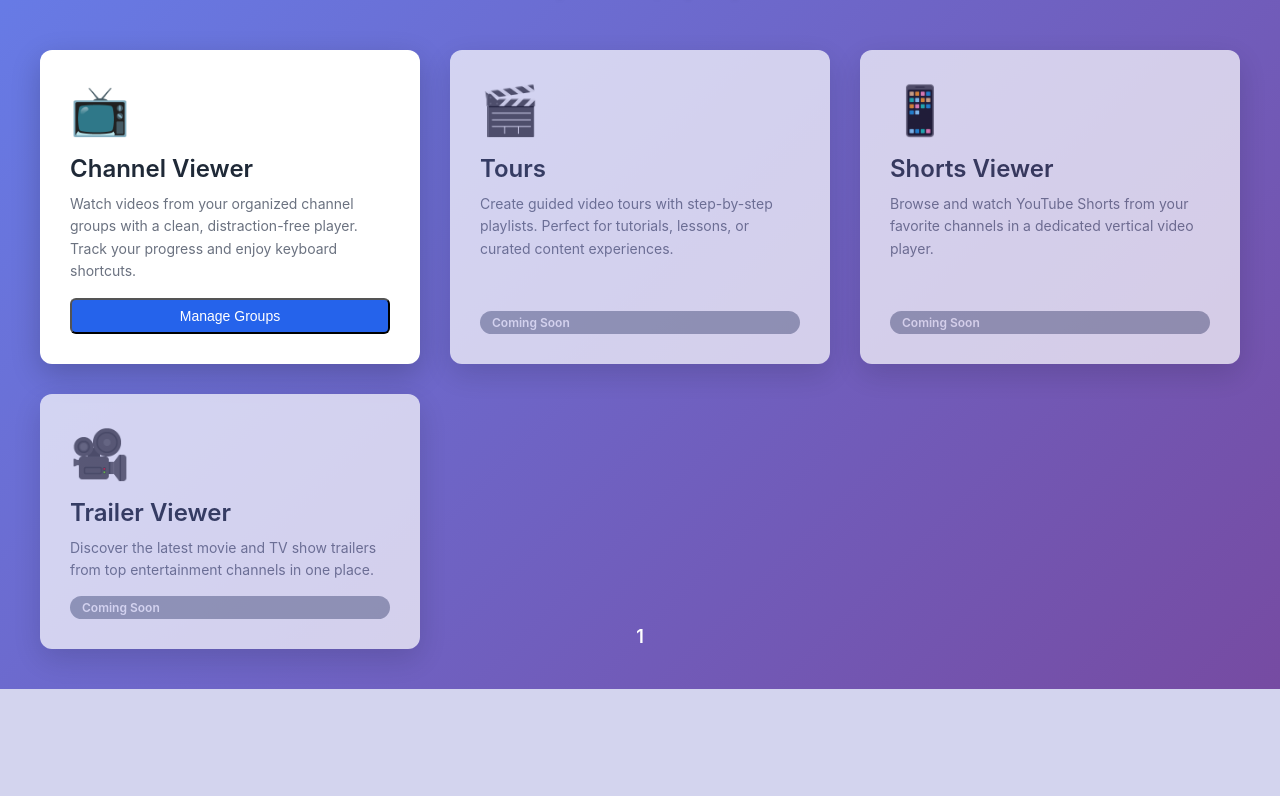
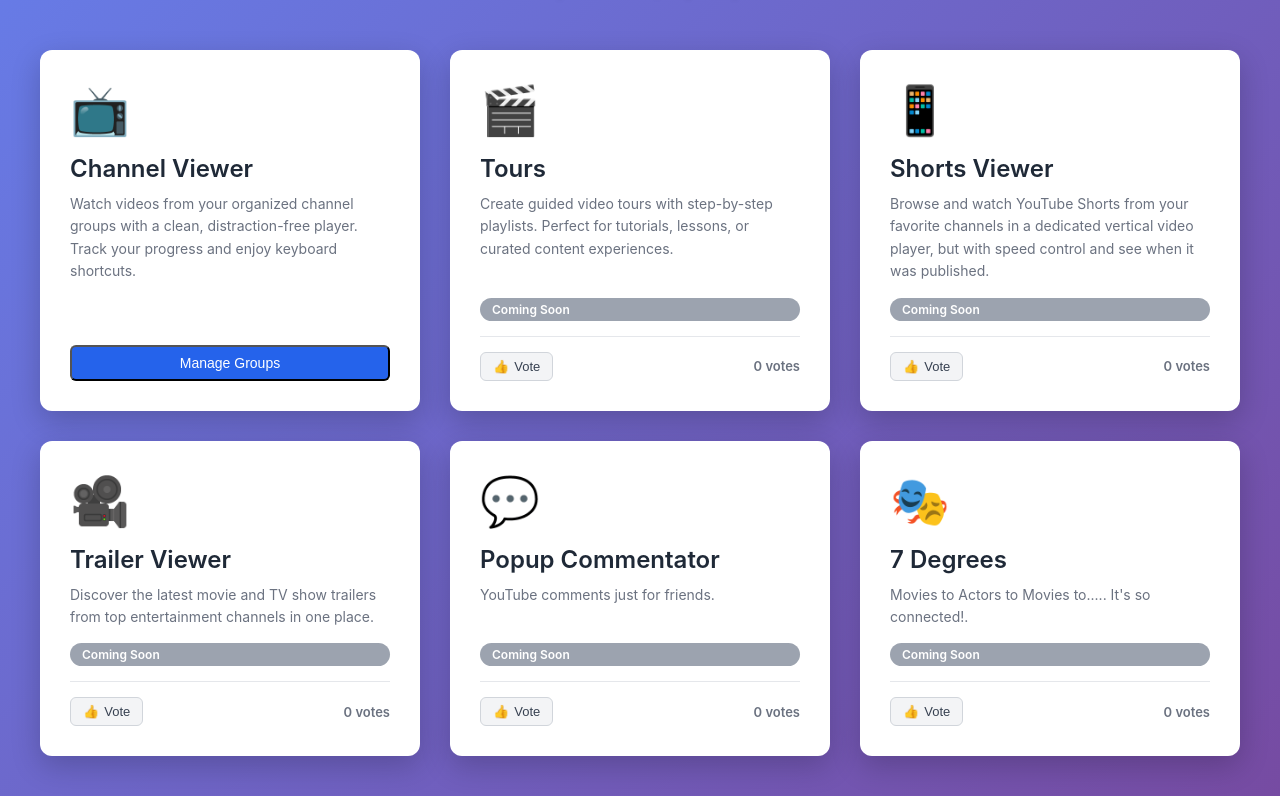
Before and after one commit to paulsundquist/php-yt-api, a PHP site: page /index.html in a window 1280 px wide. Shown: the part 133-929 px from the top of the page. Before the commit the page ends 822 px from the top, so only its background shows below. Run offline with PHP 8.4, Linux system fonts and the light colour scheme; data comes from the database, SQL or seed files in the repository; both versions use the stored data as it was after the commit.

Commit message:
Add database-backed feature voting system
- Add feature_votes table to schema.sql
- Add voting methods to Database class (get, add, remove votes)
- Create /votes API endpoint (GET and POST)
- Update router to include /votes endpoint
- Implement voting UI on index.html cards
- Add vote buttons and counts to all "Coming Soon" features
- Store user votes in localStorage, global counts in database
- Add migration file (add_votes_table.sql)
- Add new feature cards: Popup Commentator and 7 Degrees

Features users can vote for:
- Tours
- Shorts Viewer
- Trailer Viewer
- Popup Commentator
- 7 Degrees

🤖 Generated with [Claude Code](https://claude.com/claude-code)

Co-Authored-By: Claude <noreply@anthropic.com>

```diff
--- a/index.html
+++ b/index.html
@@ -101,6 +101,48 @@
             background: #9ca3af;
         }
 
+        .vote-section {
+            margin-top: 15px;
+            padding-top: 15px;
+            border-top: 1px solid #e5e7eb;
+            display: flex;
+            align-items: center;
+            justify-content: space-between;
+        }
+
+        .vote-button {
+            background: #f3f4f6;
+            border: 1px solid #d1d5db;
+            color: #374151;
+            padding: 6px 12px;
+            border-radius: 6px;
+            font-size: 13px;
+            font-weight: 500;
+            cursor: pointer;
+            transition: all 0.2s;
+            display: flex;
+            align-items: center;
+            gap: 5px;
+        }
+
+        .vote-button:hover {
+            background: #e5e7eb;
+            border-color: #2563eb;
+            color: #2563eb;
+        }
+
+        .vote-button.voted {
+            background: #dbeafe;
+            border-color: #2563eb;
+            color: #2563eb;
+        }
+
+        .vote-count {
+            color: #6b7280;
+            font-size: 13px;
+            font-weight: 600;
+        }
+
         @media (max-width: 768px) {
             h1 {
                 font-size: 36px;
@@ -150,33 +192,88 @@
             </a>
 
             <!-- Tours Card -->
-            <div class="card" style="opacity: 0.7; cursor: not-allowed;">
+            <div class="card" style="opacity: 1; cursor: default;">
                 <div class="card-icon">🎬</div>
                 <div class="card-title">Tours</div>
                 <div class="card-description">
                     Create guided video tours with step-by-step playlists. Perfect for tutorials, lessons, or curated content experiences.
                 </div>
                 <span class="card-badge coming-soon">Coming Soon</span>
+                <div class="vote-section">
+                    <button class="vote-button" onclick="toggleVote('tours')" data-feature="tours">
+                        <span>👍</span>
+                        <span class="vote-text">Vote</span>
+                    </button>
+                    <span class="vote-count" data-feature="tours">0 votes</span>
+                </div>
             </div>
 
             <!-- Shorts Viewer Card (Coming Soon) -->
-            <div class="card" style="opacity: 0.7; cursor: not-allowed;">
+            <div class="card" style="opacity: 1; cursor: default;">
                 <div class="card-icon">📱</div>
                 <div class="card-title">Shorts Viewer</div>
                 <div class="card-description">
-                    Browse and watch YouTube Shorts from your favorite channels in a dedicated vertical video player.
+                    Browse and watch YouTube Shorts from your favorite channels in a dedicated vertical video player, but with speed control and see when it was published.
                 </div>
                 <span class="card-badge coming-soon">Coming Soon</span>
+                <div class="vote-section">
+                    <button class="vote-button" onclick="toggleVote('shorts')" data-feature="shorts">
+                        <span>👍</span>
+                        <span class="vote-text">Vote</span>
+                    </button>
+                    <span class="vote-count" data-feature="shorts">0 votes</span>
+                </div>
             </div>
 
             <!-- Trailer Viewer Card (Coming Soon) -->
-            <div class="card" style="opacity: 0.7; cursor: not-allowed;">
+            <div class="card" style="opacity: 1; cursor: default;">
                 <div class="card-icon">🎥</div>
                 <div class="card-title">Trailer Viewer</div>
                 <div class="card-description">
                     Discover the latest movie and TV show trailers from top entertainment channels in one place.
                 </div>
                 <span class="card-badge coming-soon">Coming Soon</span>
+                <div class="vote-section">
+                    <button class="vote-button" onclick="toggleVote('trailers')" data-feature="trailers">
+                        <span>👍</span>
+                        <span class="vote-text">Vote</span>
+                    </button>
+                    <span class="vote-count" data-feature="trailers">0 votes</span>
+                </div>
+            </div>
+
+            <!-- Popup Comments Card (Coming Soon) -->
+            <div class="card" style="opacity: 1; cursor: default;">
+                <div class="card-icon">💬</div>
+                <div class="card-title">Popup Commentator</div>
+                <div class="card-description">
+                    YouTube comments just for friends.
+                </div>
+                <span class="card-badge coming-soon">Coming Soon</span>
+                <div class="vote-section">
+                    <button class="vote-button" onclick="toggleVote('popup-comments')" data-feature="popup-comments">
+                        <span>👍</span>
+                        <span class="vote-text">Vote</span>
+                    </button>
+                    <span class="vote-count" data-feature="popup-comments">0 votes</span>
+                </div>
+            </div>
+
+            <!-- 7 Degrees Card (Coming Soon) -->
+            <div class="card" style="opacity: 1; cursor: default;">
+                <div class="card-icon">🎭</div>
+                <div class="card-title">7 Degrees</div>
+                <div class="card-description">
+                    Movies to Actors to Movies to..... It's so connected!.
+                </div>
+                <span class="card-badge coming-soon">Coming Soon</span>
+                <div class="vote-section">
+                    <button class="vote-button" onclick="toggleVote('7-degrees')" data-feature="7-degrees">
+                        <span>👍</span>
+                        <span class="vote-text">Vote</span>
+                    </button>
+                    <span class="vote-count" data-feature="7-degrees">0 votes</span>
+                </div>
             </div>
         </div>
     </div>
@@ -280,6 +377,99 @@
                 console.log('First visited on:', firstVisit);
             }
         }
+
+        // Feature voting system
+        const USER_VOTES_KEY = 'user_feature_votes';
+
+        function getUserVotes() {
+            const votes = localStorage.getItem(USER_VOTES_KEY);
+            return votes ? JSON.parse(votes) : {};
+        }
+
+        function saveUserVotes(userVotes) {
+            localStorage.setItem(USER_VOTES_KEY, JSON.stringify(userVotes));
+        }
+
+        async function toggleVote(featureId) {
+            const userVotes = getUserVotes();
+            const hasVoted = userVotes[featureId];
+            const action = hasVoted ? 'remove' : 'add';
+
+            try {
+                const response = await fetch('/votes', {
+                    method: 'POST',
+                    headers: {
+                        'Content-Type': 'application/json'
+                    },
+                    body: JSON.stringify({
+                        feature_id: featureId,
+                        action: action
+                    })
+                });
+
+                const data = await response.json();
+
+                if (response.ok) {
+                    // Update user's vote status locally
+                    if (action === 'add') {
+                        userVotes[featureId] = true;
+                    } else {
+                        delete userVotes[featureId];
+                    }
+                    saveUserVotes(userVotes);
+
+                    // Update UI with new vote counts
+                    updateVoteUI(data.votes);
+                } else {
+                    console.error('Failed to vote:', data.error);
+                }
+            } catch (error) {
+                console.error('Error voting:', error);
+            }
+        }
+
+        async function loadVotes() {
+            try {
+                const response = await fetch('/votes');
+                const data = await response.json();
+
+                if (response.ok) {
+                    updateVoteUI(data.votes);
+                }
+            } catch (error) {
+                console.error('Error loading votes:', error);
+            }
+        }
+
+        function updateVoteUI(voteCounts) {
+            const userVotes = getUserVotes();
+
+            // Update all vote buttons
+            document.querySelectorAll('.vote-button').forEach(button => {
+                const featureId = button.getAttribute('data-feature');
+                const voted = userVotes[featureId];
+
+                if (voted) {
+                    button.classList.add('voted');
+                    button.querySelector('.vote-text').textContent = 'Voted';
+                } else {
+                    button.classList.remove('voted');
+                    button.querySelector('.vote-text').textContent = 'Vote';
+                }
+            });
+
+            // Update vote counts
+            if (voteCounts) {
+                document.querySelectorAll('.vote-count').forEach(countEl => {
+                    const featureId = countEl.getAttribute('data-feature');
+                    const count = voteCounts[featureId] || 0;
+                    countEl.textContent = `${count} vote${count !== 1 ? 's' : ''}`;
+                });
+            }
+        }
+
+        // Initialize voting UI on page load
+        loadVotes();
     </script>
 </body>
 </html>
--- a/index.php
+++ b/index.php
@@ -365,6 +365,58 @@ try {
             ]);
             break;
 
+        case '/votes':
+            if ($method === 'GET') {
+                $votes = $db->getFeatureVotes();
+
+                // Convert to a more convenient format
+                $voteData = [];
+                foreach ($votes as $vote) {
+                    $voteData[$vote['feature_id']] = (int)$vote['vote_count'];
+                }
+
+                echo json_encode([
+                    'success' => true,
+                    'votes' => $voteData
+                ]);
+            } elseif ($method === 'POST') {
+                $input = json_decode(file_get_contents('php://input'), true);
+                $featureId = $input['feature_id'] ?? '';
+                $action = $input['action'] ?? ''; // 'add' or 'remove'
+
+                if (empty($featureId) || empty($action)) {
+                    http_response_code(400);
+                    echo json_encode(['error' => 'feature_id and action are required']);
+                    break;
+                }
+
+                if ($action === 'add') {
+                    $db->addFeatureVote($featureId);
+                } elseif ($action === 'remove') {
+                    $db->removeFeatureVote($featureId);
+                } else {
+                    http_response_code(400);
+                    echo json_encode(['error' => 'Invalid action. Must be "add" or "remove"']);
+                    break;
+                }
+
+                // Return updated votes
+                $votes = $db->getFeatureVotes();
+                $voteData = [];
+                foreach ($votes as $vote) {
+                    $voteData[$vote['feature_id']] = (int)$vote['vote_count'];
+                }
+
+                echo json_encode([
+                    'success' => true,
+                    'votes' => $voteData
+                ]);
+            } else {
+                http_response_code(405);
+                echo json_encode(['error' => 'Method not allowed']);
+            }
+            break;
+
         case '/api/tours':
             $tourService = new TourService();
 
--- a/router.php
+++ b/router.php
@@ -9,7 +9,7 @@ if ($uri !== '/' && file_exists(__DIR__ . $uri)) {
 }
 
 // API endpoints
-if (preg_match('#^/(channels|videos|fetch|categories|groups|tours|tour-steps|api)#', $uri)) {
+if (preg_match('#^/(channels|videos|fetch|categories|groups|tours|tour-steps|votes|api)#', $uri)) {
     require __DIR__ . '/index.php';
     return true;
 }
--- a/src/Database.php
+++ b/src/Database.php
@@ -139,4 +139,30 @@ class Database
 
         return $stmt->fetchAll();
     }
+
+    public function getFeatureVotes()
+    {
+        $stmt = $this->connection->prepare(
+            "SELECT feature_id, vote_count FROM feature_votes ORDER BY vote_count DESC"
+        );
+        $stmt->execute();
+        return $stmt->fetchAll();
+    }
+
+    public function addFeatureVote($featureId)
+    {
+        $stmt = $this->connection->prepare(
+            "INSERT INTO feature_votes (feature_id, vote_count) VALUES (:feature_id, 1)
+             ON DUPLICATE KEY UPDATE vote_count = vote_count + 1"
+        );
+        return $stmt->execute([':feature_id' => $featureId]);
+    }
+
+    public function removeFeatureVote($featureId)
+    {
+        $stmt = $this->connection->prepare(
+            "UPDATE feature_votes SET vote_count = GREATEST(vote_count - 1, 0) WHERE feature_id = :feature_id"
+        );
+        return $stmt->execute([':feature_id' => $featureId]);
+    }
 }
```
Also changed, not shown: add_votes_table.sql (added, +19 -0 lines), schema.sql (+20 -0 lines).
